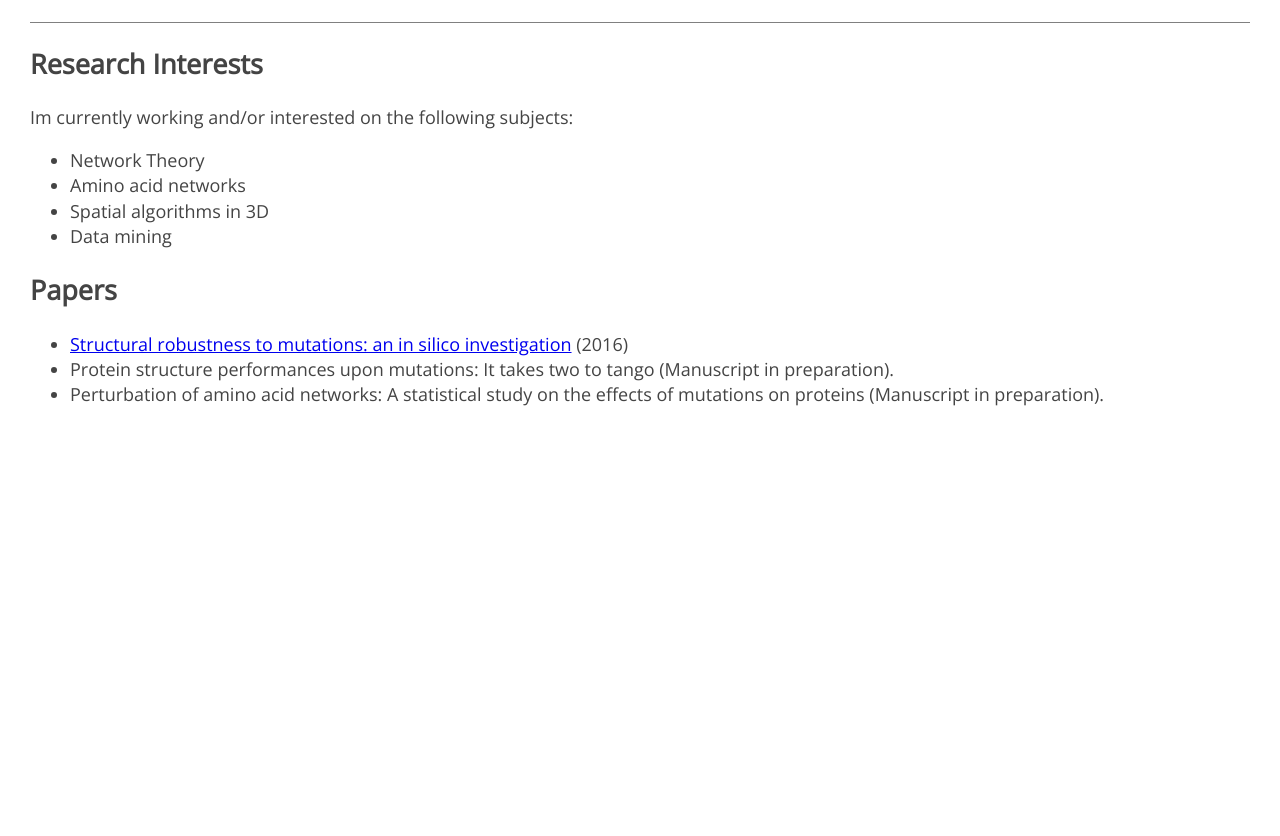
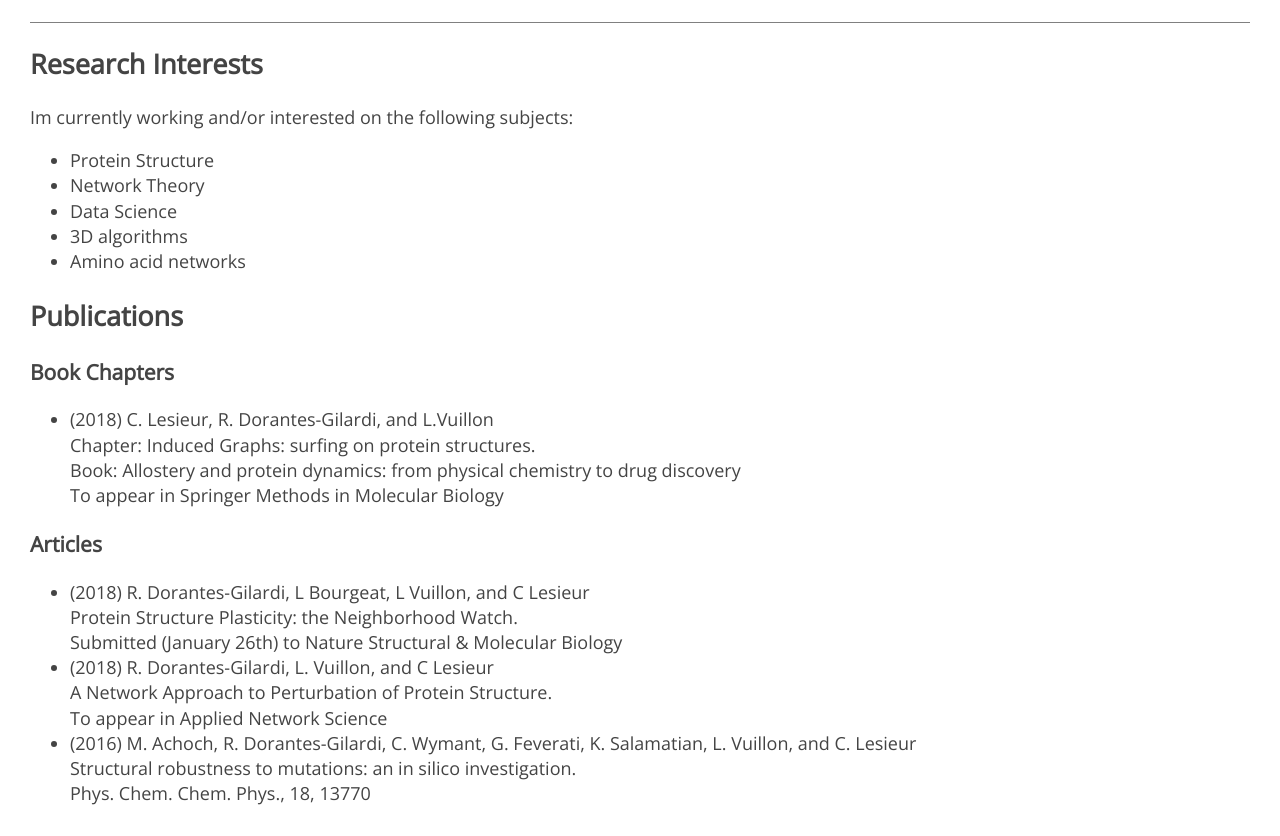
Before and after one commit to rodogi/old_website, a plain HTML site: page research.html in a window 1280 px wide. Shown: the part 83-919 px from the top of the page. Before the commit the page ends 800 px from the top, so only its background shows below. Drawn offline with nearby package versions, Linux system fonts and the light colour scheme.

Commit message:
update research

```diff
--- a/research.html
+++ b/research.html
@@ -30,27 +30,51 @@
 		<div id='research-interests'>
 			<h2> Research Interests </h2>
 			Im currently working and/or interested on the following subjects:
-			<ul><li>Network Theory</li>
-				<li>Amino acid networks</li>
-				<li>Spatial algorithms in 3D</li>
-				<li>Data mining</li>
+			<ul><li>Protein Structure</li>
+			  <li>Network Theory</li>
+			  <li>Data Science</li>
+			  <li>3D algorithms</li>
+			  <li>Amino acid networks</li>
 			</ul>
 		</div>
 		<div>
-			<h2> Papers </h2>
+			<h2> Publications </h2>
+
+			<h3> Book Chapters </h3>
+			<ul>
+			  <li> (2018) C. Lesieur,
+			    R. Dorantes-Gilardi, and L.Vuillon <br> Chapter: Induced Graphs: surfing
+			    on protein structures. <br>
+			    Book: Allostery and protein
+			    dynamics: from physical chemistry to drug
+			    discovery <br> To appear in Springer Methods in
+			    Molecular Biology
+			  </li>
+			</ul>
+
+			<h3> Articles </h3>
 
 			<ul>
+			  <li>
+			    (2018) R. Dorantes-Gilardi, L Bourgeat, L
+			    Vuillon, and C Lesieur <br> Protein
+			    Structure Plasticity: the Neighborhood
+			    Watch. <br> Submitted (January 26th) to
+			    Nature Structural & Molecular Biology
+			    </li>
+			  <li>
+			    (2018) R. Dorantes-Gilardi, L. Vuillon, and C
+			    Lesieur <br> A Network Approach to
+			    Perturbation of Protein Structure. <br> To
+			    appear in Applied Network Science
 				<li>
-			<a href='http://pubs.rsc.org/en/content/articlelanding/2016/cp/c5cp06091e#!divAbstract'>Structural robustness to mutations: an in silico
-				investigation</a> (2016)
-				</li>
-				<li>
-			Protein structure performances upon mutations: It takes two to tango
-			(Manuscript in preparation).
-				</li>
-				<li>
-			Perturbation of amino acid networks: A statistical study on the effects
-			of mutations on proteins (Manuscript in preparation).
+				  (2016) M. Achoch, R. Dorantes-Gilardi,
+				  C. Wymant, G. Feverati,
+				  K. Salamatian, L. Vuillon, and
+				  C. Lesieur <br>
+			Structural robustness to mutations: an in
+				silico investigation. <br>
+				  Phys. Chem. Chem. Phys., 18, 13770
 				</li>
 			</ul>
 		</div>
```
